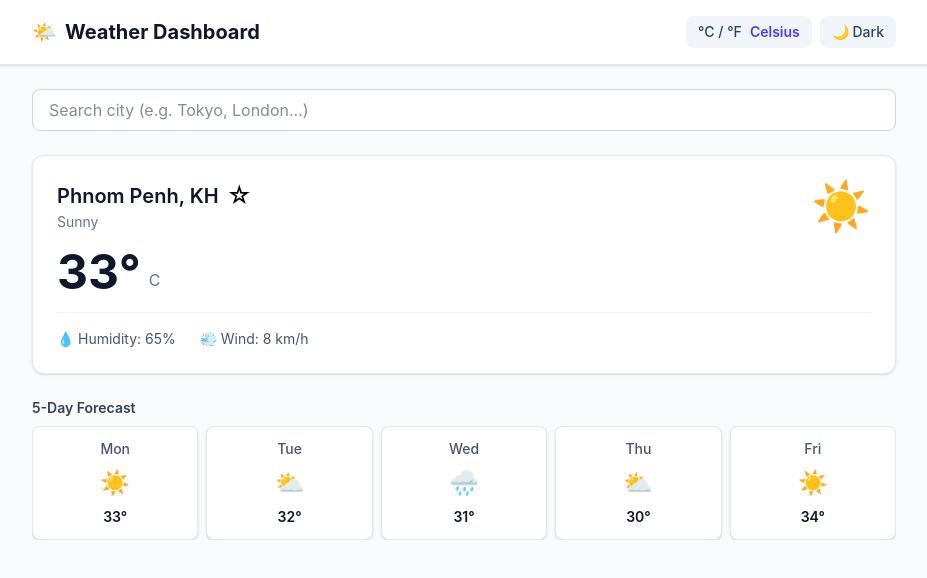
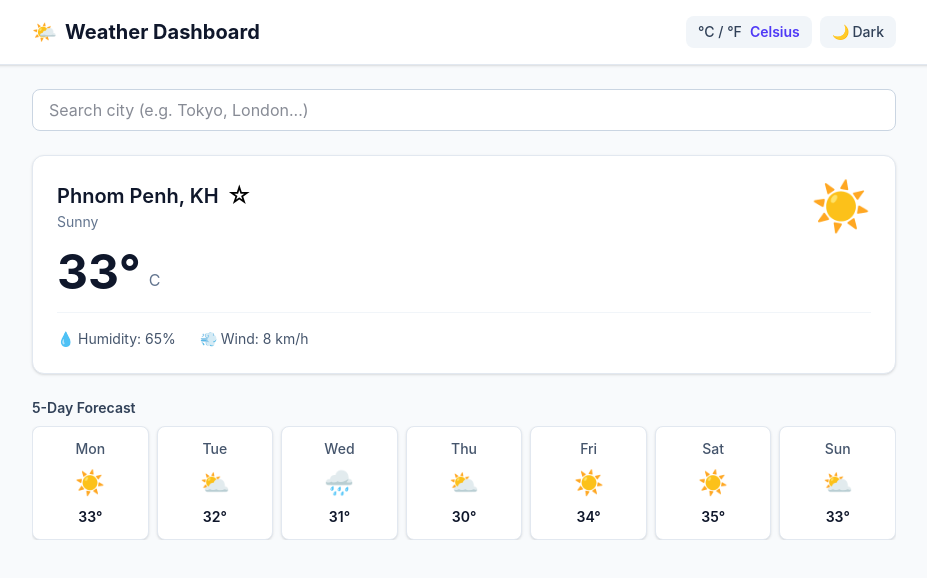
Before and after one commit to sieve-dev-sudo/weather-dashboard, a React (Vite) app: page / in a window 1280 px wide. Shown: the top 578 px of the page, without its empty margins (176-1103 px from the left). Built offline with nearby package versions, Linux system fonts and the light colour scheme.

Commit message:
feat: extend mock data to 7-day forecast

```diff
--- a/src/data/mockWeatherData.js
+++ b/src/data/mockWeatherData.js
@@ -14,6 +14,8 @@ export const mockCities = [
       { day: 'Wed', temp: 31, icon: '🌧️' },
       { day: 'Thu', temp: 30, icon: '⛅' },
       { day: 'Fri', temp: 34, icon: '☀️' },
+      { day: 'Sat', temp: 35, icon: '☀️' },
+      { day: 'Sun', temp: 33, icon: '⛅' },
     ],
   },
   {
@@ -31,6 +33,8 @@ export const mockCities = [
       { day: 'Wed', temp: 33, icon: '☀️' },
       { day: 'Thu', temp: 32, icon: '🌧️' },
       { day: 'Fri', temp: 33, icon: '⛅' },
+      { day: 'Sat', temp: 36, icon: '☀️' },
+      { day: 'Sun', temp: 34, icon: '⛅' },
     ],
   },
   {
@@ -48,6 +52,8 @@ export const mockCities = [
       { day: 'Wed', temp: 20, icon: '🌧️' },
       { day: 'Thu', temp: 23, icon: '⛅' },
       { day: 'Fri', temp: 24, icon: '☀️' },
+      { day: 'Sat', temp: 25, icon: '☀️' },
+      { day: 'Sun', temp: 23, icon: '⛅' },
     ],
   },
   {
@@ -65,6 +71,8 @@ export const mockCities = [
       { day: 'Wed', temp: 16, icon: '☁️' },
       { day: 'Thu', temp: 17, icon: '⛅' },
       { day: 'Fri', temp: 16, icon: '☁️' },
+      { day: 'Sat', temp: 15, icon: '🌧️' },
+      { day: 'Sun', temp: 17, icon: '⛅' },
     ],
   },
   {
@@ -82,6 +90,8 @@ export const mockCities = [
       { day: 'Wed', temp: 25, icon: '⛅' },
       { day: 'Thu', temp: 24, icon: '🌧️' },
       { day: 'Fri', temp: 26, icon: '☀️' },
+      { day: 'Sat', temp: 28, icon: '☀️' },
+      { day: 'Sun', temp: 27, icon: '⛅' },
     ],
   },
 ]
```
